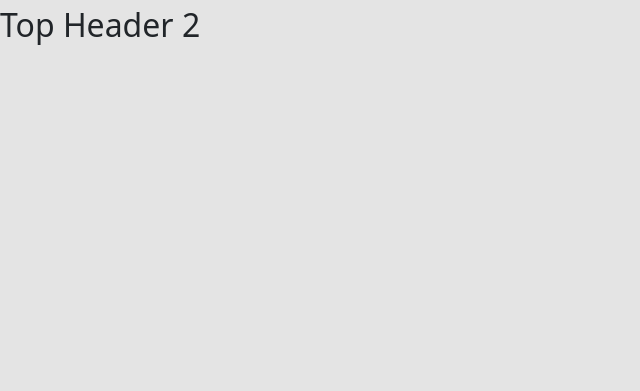
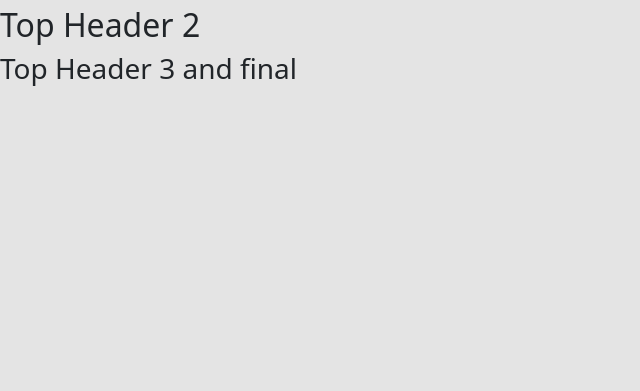
Before and after one commit to TheGrepWorld/queenvillas, a Django app: page / in a window 1280 px wide. Shown: the part 376-767 px from the top of the page, without its empty margins (0-640 px from the left). Run offline with Django 3.2, Linux system fonts and the light colour scheme.

Commit message:
final home commit

```diff
--- a/src/templates/home_page.html
+++ b/src/templates/home_page.html
@@ -8,4 +8,5 @@
 
 <h1>Top Header</h1>
 <h2>Top Header 2</h2>
+<h3>Top Header 3 and final</h3>
 {% endblock %}
```
